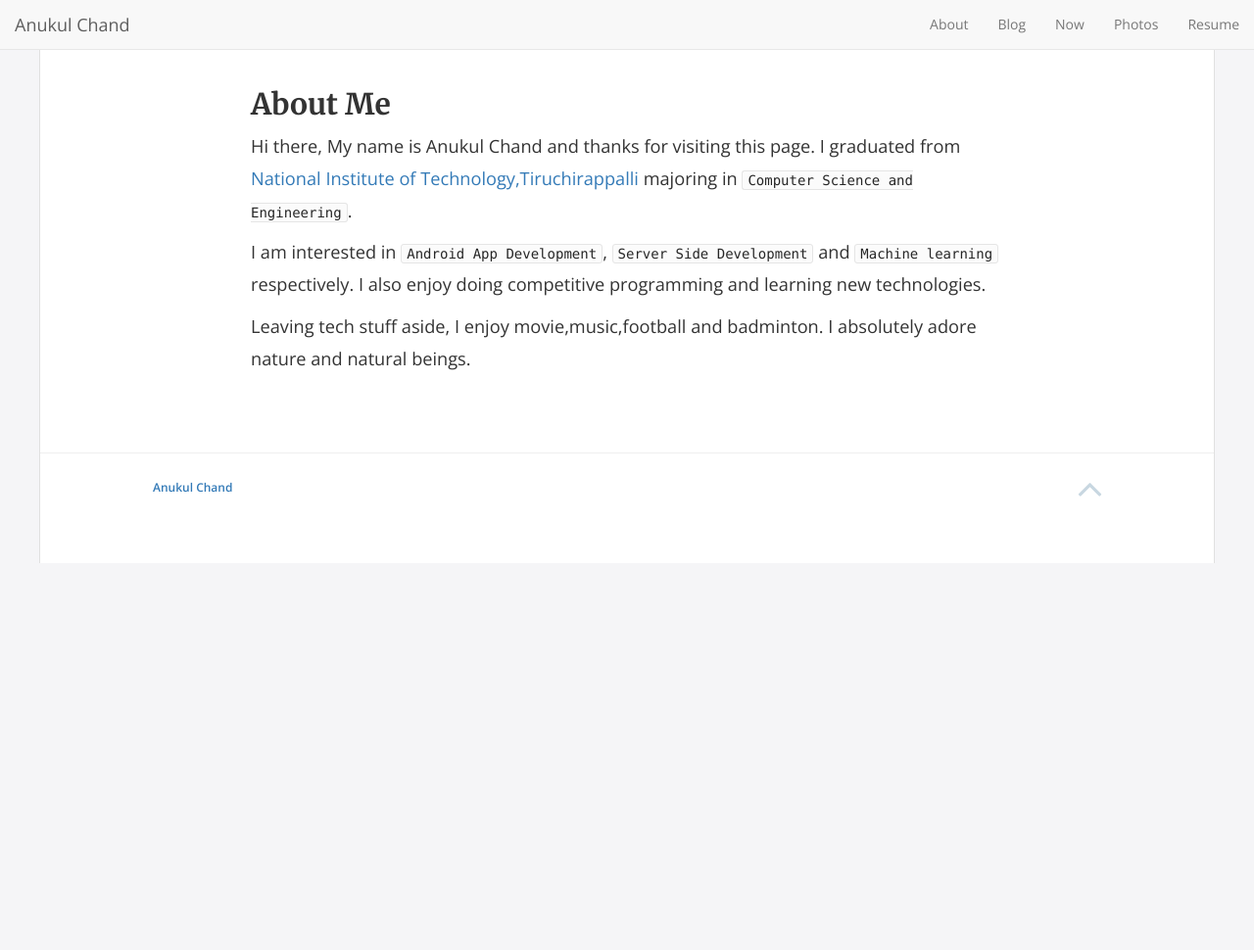
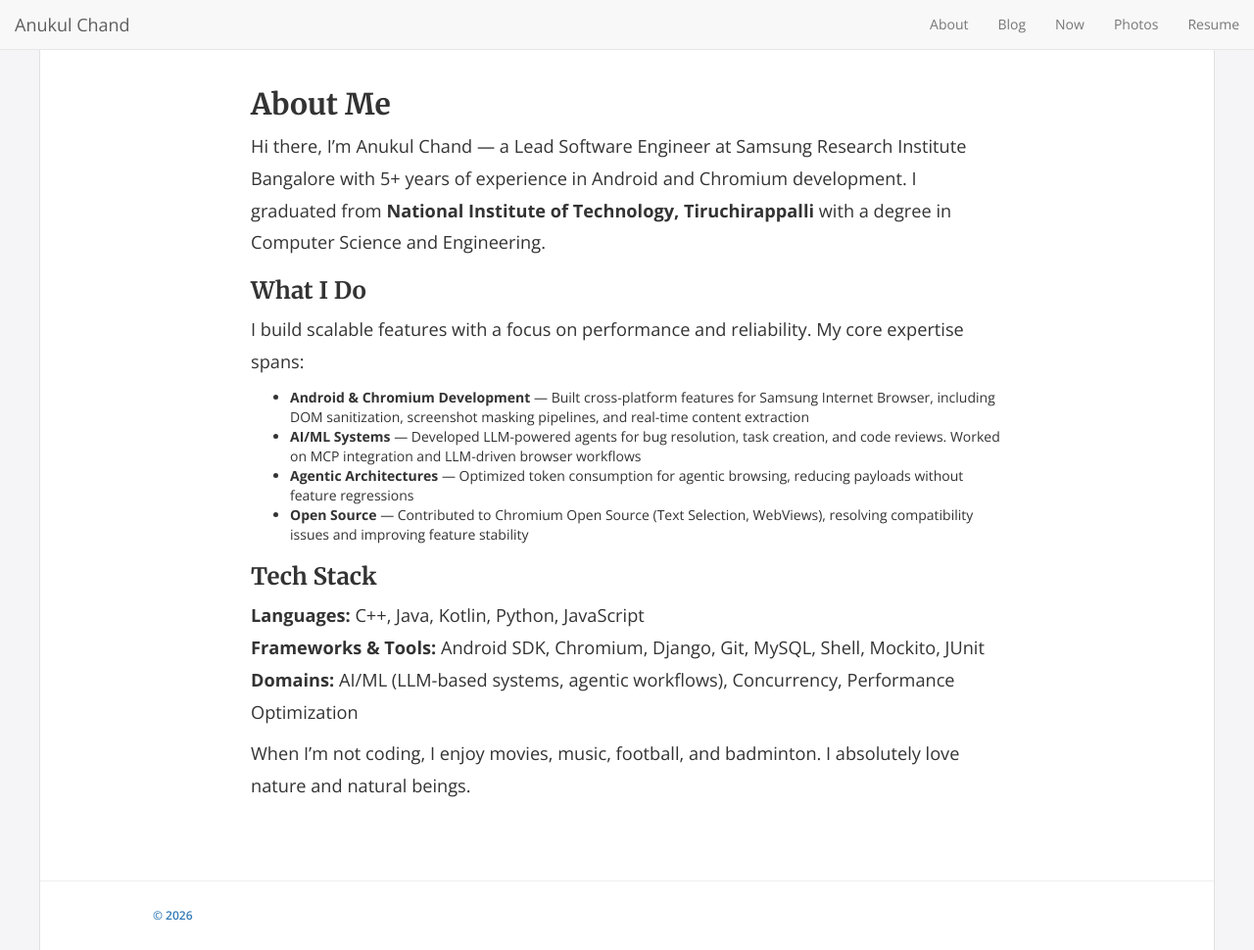
Before and after one commit to Aceee-dev/aceee-dev.github.io, a Jekyll site: the page built from about.md, in a window 1280 px wide and 970 px high. Shown: the whole window at 98% size. Built offline with Jekyll 4.4.1, drawn with Linux system fonts in a browser that asks for light colours; nearby versions of some CDN libraries.

Commit message:
Phase 2: Updated About page, Now page, removed footer text and arrow, cleaned up CSS

```diff
--- a/_includes/footer.html
+++ b/_includes/footer.html
@@ -1,16 +1,9 @@
-
-    <footer class="site-footer">
+<footer class="site-footer">
       <div class="container">
         <div class="row">
 
           <div class="col-xs-12 col-md-2 col-md-offset-1">
-            <p class="text-muted text-left "><a href="{{ site.url }}">{{ site.footer_text }}</a></p>
-          </div>
-
-          <div class="col-xs-12 col-md-6 col-md-offset-2">
-            <a class="section-jump" href="#top">
-              <i class="fa fa-angle-up fa-3x"></i>
-            </a>
+            <p class="text-muted text-left"><a href="{{ site.url }}">&copy; {{ site.time | date: '%Y' }}</a></p>
           </div>
         </div>
       </div>
--- a/about.md
+++ b/about.md
@@ -6,8 +6,21 @@ permalink: /about/
 
 ## About Me
 
-Hi there, My name is Anukul Chand and thanks for visiting this page. I graduated from [National Institute of Technology,Tiruchirappalli](https://www.nitt.edu/) majoring in `Computer Science and Engineering`.
+Hi there, I'm Anukul Chand — a Lead Software Engineer at Samsung Research Institute Bangalore with 5+ years of experience in Android and Chromium development. I graduated from **National Institute of Technology, Tiruchirappalli** with a degree in Computer Science and Engineering.
 
-I am interested in `Android App Development`,  `Server Side Development` and `Machine learning` respectively. I also enjoy doing competitive programming and learning new technologies.
+### What I Do
 
-Leaving tech stuff aside, I enjoy movie,music,football and badminton. I absolutely adore nature and natural beings.
+I build scalable features with a focus on performance and reliability. My core expertise spans:
+
+- **Android & Chromium Development** — Built cross-platform features for Samsung Internet Browser, including DOM sanitization, screenshot masking pipelines, and real-time content extraction
+- **AI/ML Systems** — Developed LLM-powered agents for bug resolution, task creation, and code reviews. Worked on MCP integration and LLM-driven browser workflows
+- **Agentic Architectures** — Optimized token consumption for agentic browsing, reducing payloads without feature regressions
+- **Open Source** — Contributed to Chromium Open Source (Text Selection, WebViews), resolving compatibility issues and improving feature stability
+
+### Tech Stack
+
+**Languages:** C++, Java, Kotlin, Python, JavaScript
+**Frameworks & Tools:** Android SDK, Chromium, Django, Git, MySQL, Shell, Mockito, JUnit
+**Domains:** AI/ML (LLM-based systems, agentic workflows), Concurrency, Performance Optimization
+
+When I'm not coding, I enjoy movies, music, football, and badminton. I absolutely love nature and natural beings.
--- a/css/style.scss
+++ b/css/style.scss
@@ -349,12 +349,6 @@ button.btn, input.btn {
       text-align: center;
     }
   }
-  .section-jump {
-    float: right;
-    @include bp-xsmall {
-      float: none;
-    }
-  }
 }
 
 /*--------------------------------------------------------------
```
Also changed, not shown: now.md (+7 -4 lines).
